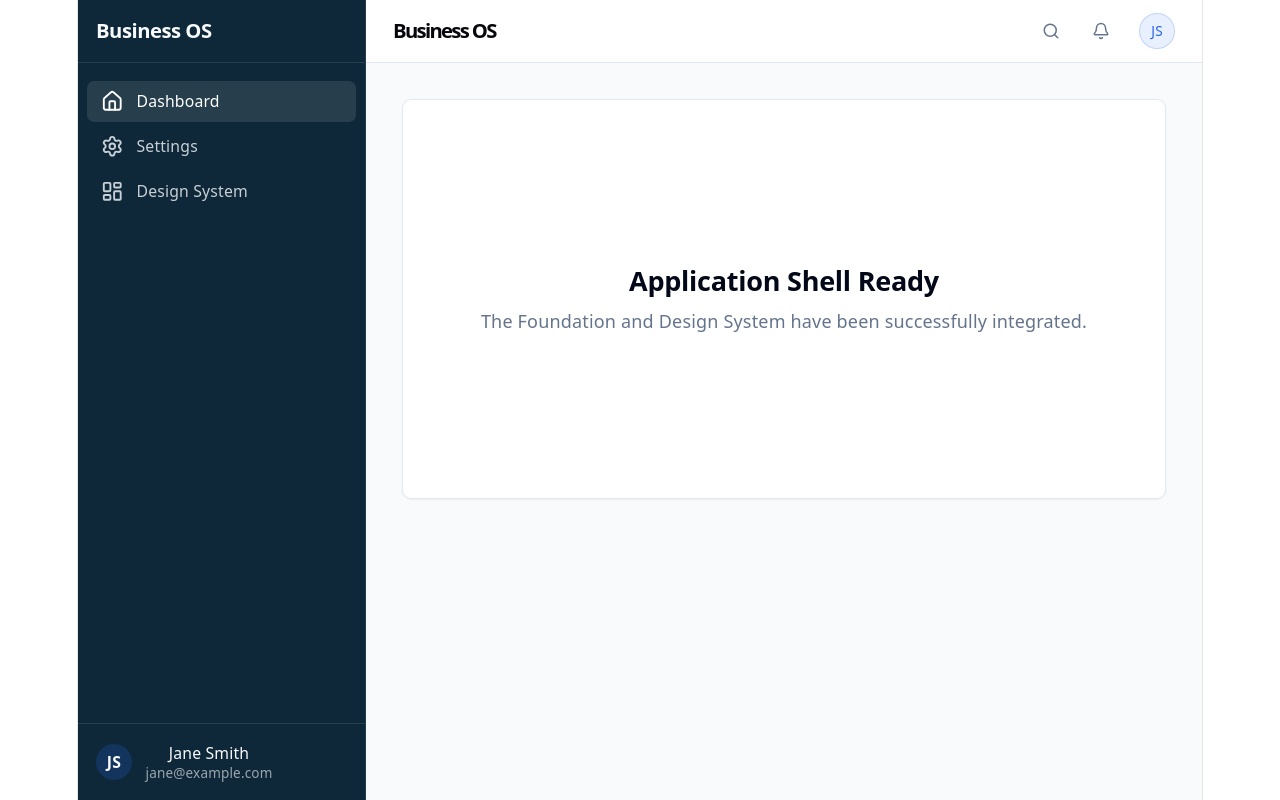
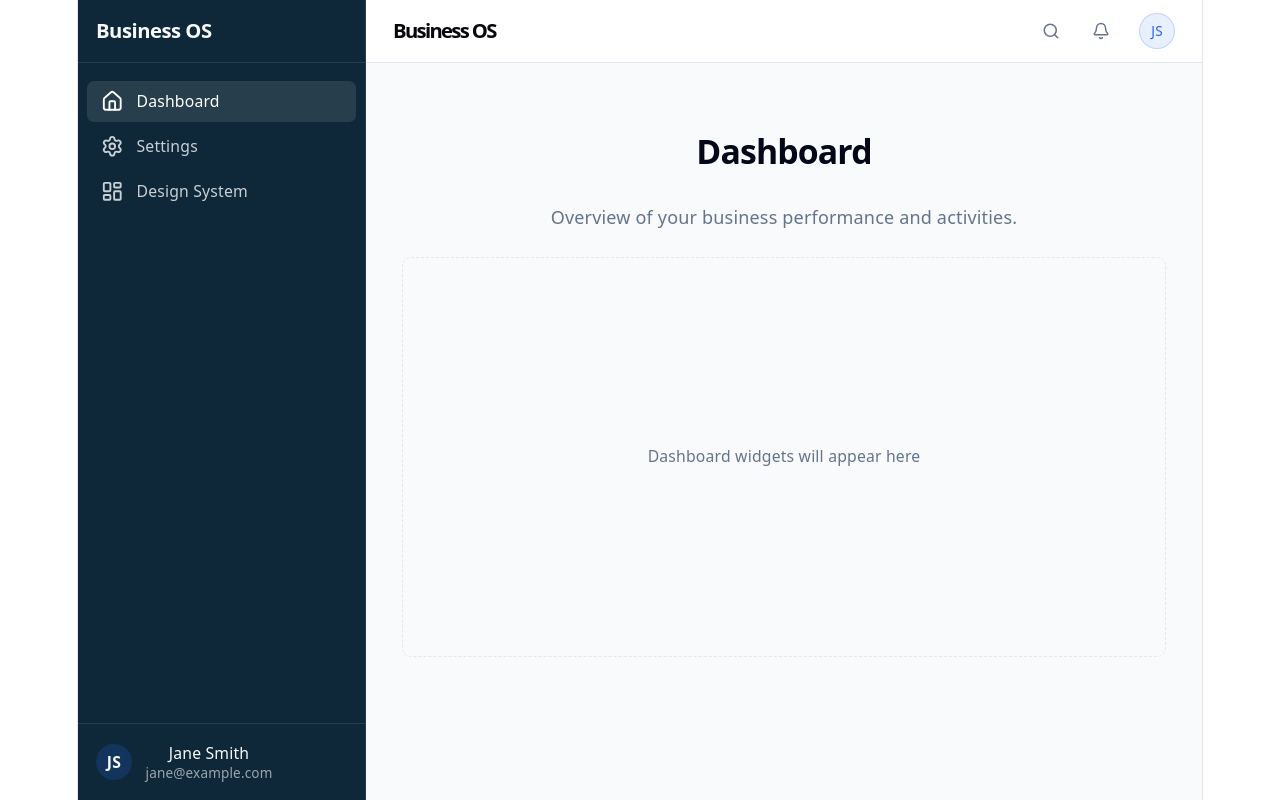
Before and after one commit to akshatog/business-os, a React (Vite) app in the folder frontend/: page /app in a window 1280 px wide. Built offline with nearby package versions, Linux system fonts and the light colour scheme.

Commit message:
feat(frontend): add core dashboard page foundation

```diff
--- a/frontend/src/App.tsx
+++ b/frontend/src/App.tsx
@@ -1,6 +1,7 @@
 import { useState } from 'react'
 import { BrowserRouter, Routes, Route } from 'react-router-dom'
 import { AppLayout } from '@/core/components/layout/AppLayout'
+import { Dashboard } from '@/core/pages/Dashboard'
 import heroImg from './assets/hero.png'
 import reactLogo from './assets/react.svg'
 import viteLogo from './assets/vite.svg'
@@ -127,14 +128,7 @@ function App() {
       <Routes>
         <Route path="/" element={<ViteHome />} />
         <Route path="/app" element={<AppLayout />}>
-          <Route index element={
-            <div className="bg-white rounded-lg shadow-sm border p-8 flex items-center justify-center min-h-[400px]">
-              <div className="text-center">
-                <h2 className="text-2xl font-semibold mb-2 text-foreground">Application Shell Ready</h2>
-                <p className="text-muted-foreground">The Foundation and Design System have been successfully integrated.</p>
-              </div>
-            </div>
-          } />
+          <Route index element={<Dashboard />} />
         </Route>
       </Routes>
     </BrowserRouter>
--- /dev/null
+++ b/frontend/src/core/pages/Dashboard.tsx
@@ -0,0 +1,19 @@
+export function Dashboard() {
+  return (
+    <div className="space-y-6">
+      <div>
+        <h1 className="text-3xl font-bold tracking-tight text-foreground">Dashboard</h1>
+        <p className="text-muted-foreground mt-2">
+          Overview of your business performance and activities.
+        </p>
+      </div>
+
+      {/* Empty container prepared for future dashboard widgets */}
+      <div className="min-h-[400px] rounded-lg border border-dashed border-border bg-transparent flex items-center justify-center">
+        <p className="text-muted-foreground text-sm">
+          Dashboard widgets will appear here
+        </p>
+      </div>
+    </div>
+  );
+}
```
Also changed, not shown: 1 other file (tests, documents, lock files or other folders).
